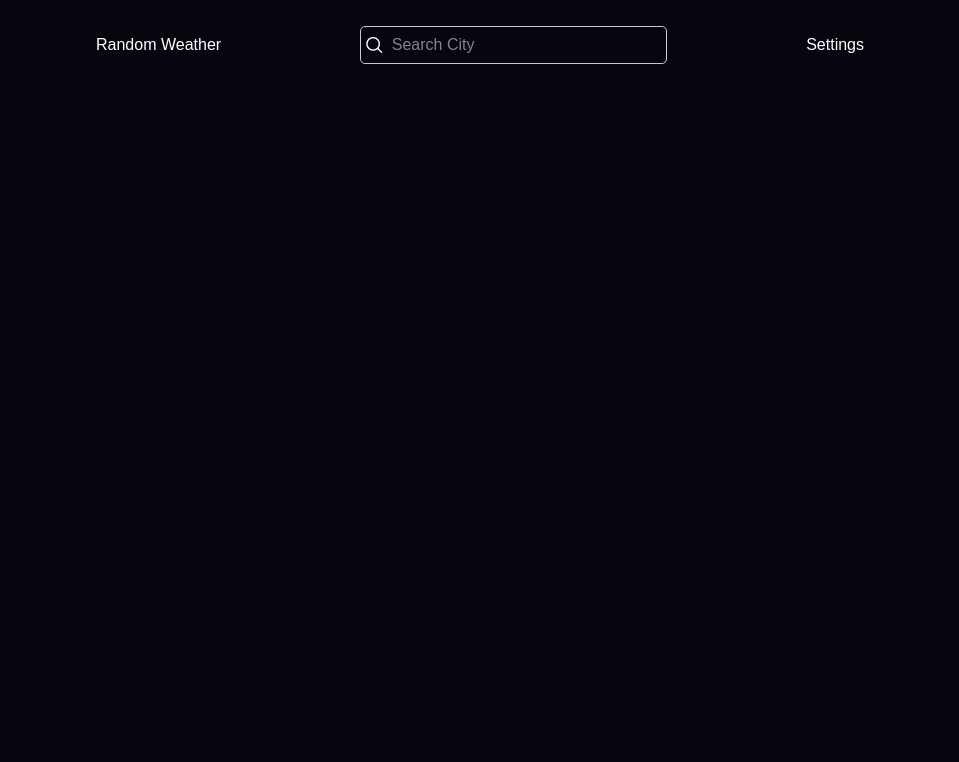
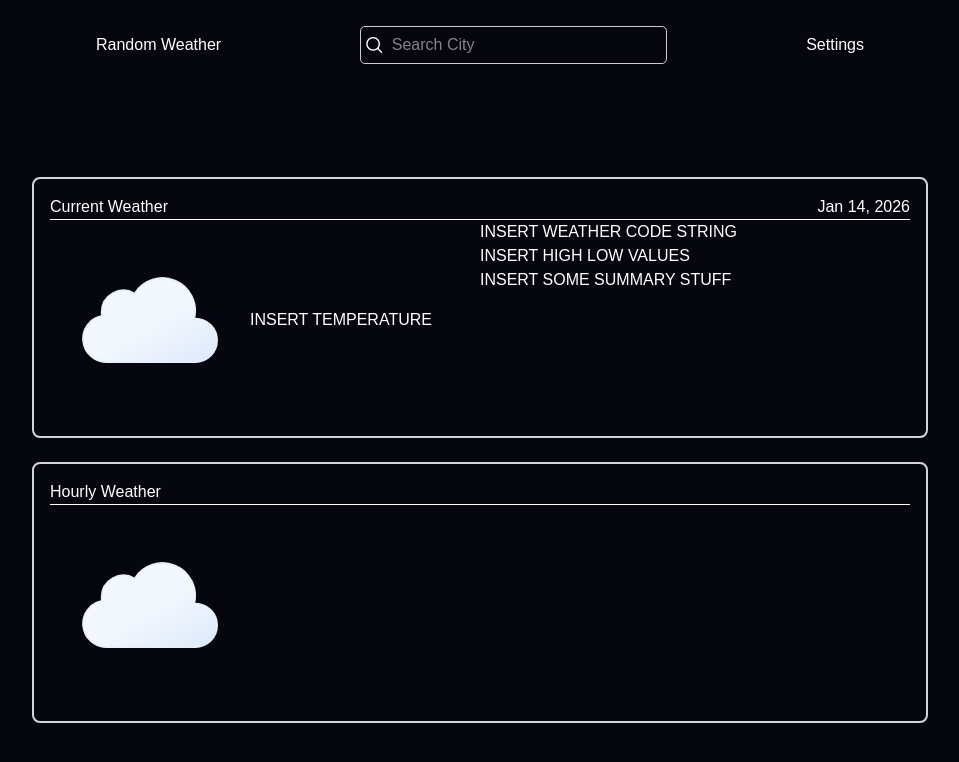
Before and after one commit to JuniorDevOmar/Weather-App, an Angular app: page / in a window 1280 px wide. Shown: the top 762 px of the page, without its empty margins (160-1119 px from the left). Built offline with nearby package versions, Linux system fonts and the light colour scheme.

Commit message:
added home page and have the general feel for what it should be; added util mapper for icons

```diff
--- a/angular.json
+++ b/angular.json
@@ -49,6 +49,11 @@
               {
                 "glob": "**/*",
                 "input": "public"
+              },
+              {
+                "glob": "**/*",
+                "input": "src/assets",
+                "output": "/assets"
               }
             ],
             "styles": [
--- a/src/app/app.routes.ts
+++ b/src/app/app.routes.ts
@@ -1,3 +1,6 @@
 import { Routes } from '@angular/router';
+import {Home} from './home/home';
 
-export const routes: Routes = [];
+export const routes: Routes = [
+  { path: '', component: Home}
+];
--- /dev/null
+++ b/src/app/home/home.html
@@ -0,0 +1,39 @@
+<app-card-ui-component class="mx-8">
+  <div card-heading>
+    <div class="flex justify-between">
+      <p>Current Weather</p>
+      <p>{{ date() | date:'mediumDate' }}</p>
+    </div>
+  </div>
+  <div card-body class="flex">
+    <div class="flex items-center w-1/2">
+      <img
+        ngSrc="./assets/weather-icons/weather-icons-master/production/fill/all/{{mapToIcon('3')}}"
+        alt="sunny" width="200"
+        height="200"/>
+      <p>INSERT TEMPERATURE</p>
+    </div>
+    <div class="w-1/2">
+      <p>INSERT WEATHER CODE STRING</p>
+      <p>INSERT HIGH LOW VALUES</p>
+      <p>INSERT SOME SUMMARY STUFF</p>
+    </div>
+  </div>
+</app-card-ui-component>
+
+<app-card-ui-component>
+  <div card-heading>
+    <div class="flex justify-between">
+      <p>Hourly Weather</p>
+    </div>
+  </div>
+  <div card-body class="flex">
+    <div class="w-full">
+      <img
+        ngSrc="./assets/weather-icons/weather-icons-master/production/fill/all/{{mapToIcon('3')}}"
+        alt="sunny" width="200"
+        height="200"/>
+      <!--      INSERT CAROUSEL-->
+    </div>
+  </div>
+</app-card-ui-component>
--- /dev/null
+++ b/src/app/home/home.ts
@@ -0,0 +1,20 @@
+import {Component, computed, signal} from '@angular/core';
+import {CardUiComponent} from '../ui/card-ui-component/card-ui-component';
+import {DatePipe, NgOptimizedImage} from '@angular/common';
+import {mapToIcon} from '../shared/icon.util';
+
+@Component({
+  selector: 'app-home',
+  imports: [
+    CardUiComponent,
+    DatePipe,
+    NgOptimizedImage
+  ],
+  templateUrl: './home.html',
+  styleUrl: './home.scss',
+})
+export class Home {
+  readonly #date = signal(new Date());
+  date = computed(() => this.#date());
+  protected readonly mapToIcon = mapToIcon;
+}
--- /dev/null
+++ b/src/app/shared/icon.util.ts
@@ -0,0 +1,8 @@
+export function mapToIcon(key: string) {
+  const icons = {
+    0: 'clear-day.svg',
+    3: 'cloudy.svg',
+  } as { [key: string]: string }
+
+  return icons[key] || 'clear-day.svg';
+}
--- /dev/null
+++ b/src/app/ui/card-ui-component/card-ui-component.html
@@ -0,0 +1,5 @@
+<div class="border-2 border-gray-300 rounded-lg p-4">
+  <ng-content select="[card-heading]"></ng-content>
+  <hr>
+  <ng-content select="[card-body]"></ng-content>
+</div>
--- /dev/null
+++ b/src/app/ui/card-ui-component/card-ui-component.ts
@@ -0,0 +1,11 @@
+import { Component } from '@angular/core';
+
+@Component({
+  selector: 'app-card-ui-component',
+  imports: [],
+  templateUrl: './card-ui-component.html',
+  styleUrl: './card-ui-component.scss',
+})
+export class CardUiComponent {
+
+}
```
Also changed, not shown: src/app/home/home.scss (added), src/app/ui/card-ui-component/card-ui-component.scss (added).
